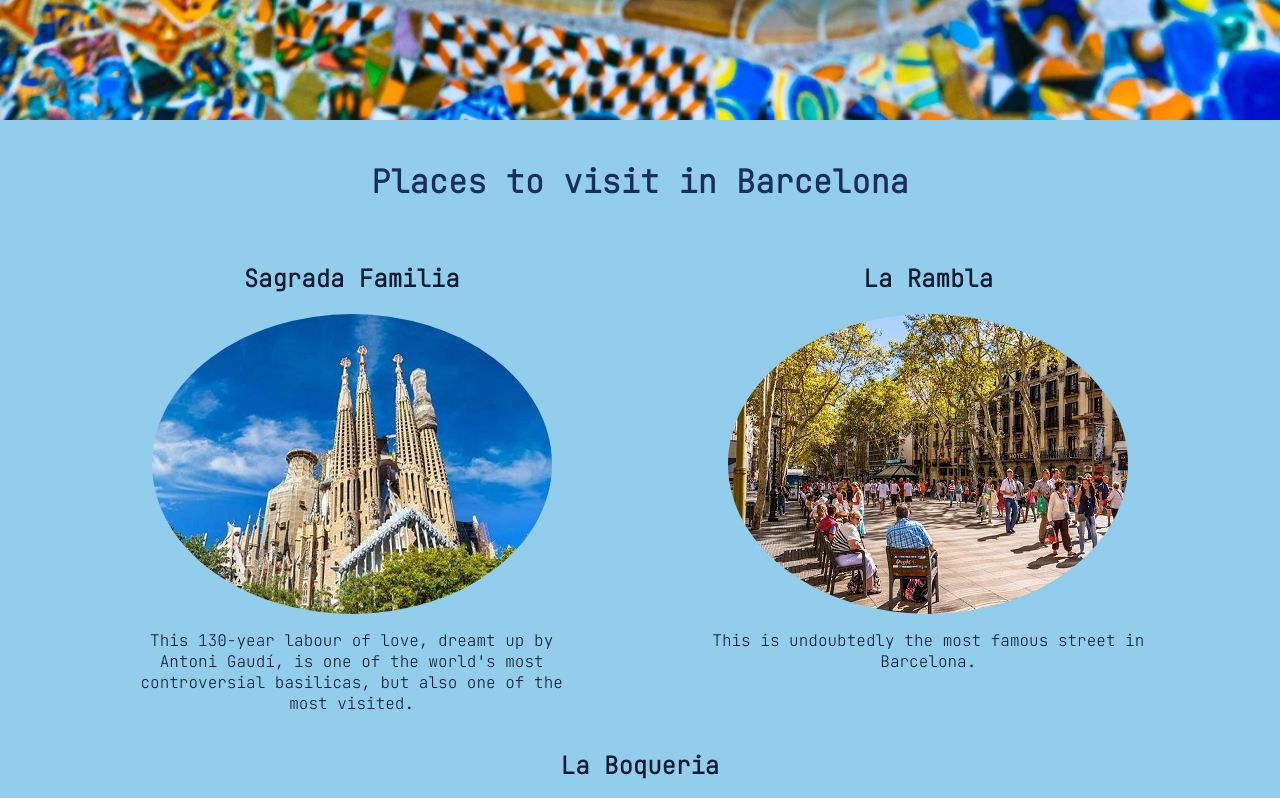
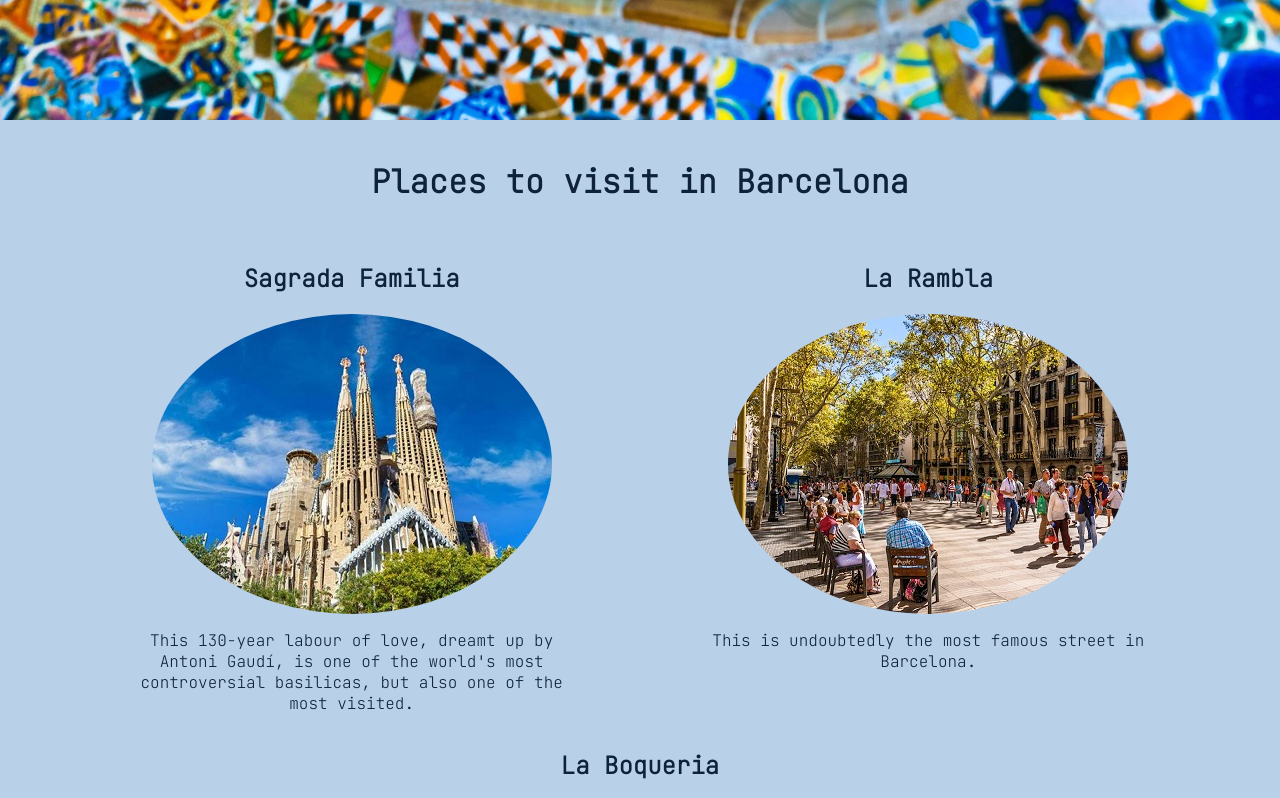
Before and after one commit to andreubltzr/hometown-page, a plain HTML site: page index.html in a window 1280 px wide. Shown: the part 680-1478 px from the top of the page. Drawn offline with Linux system fonts and the light colour scheme.

Commit message:
color changes

```diff
--- a/styles.css
+++ b/styles.css
@@ -34,19 +34,19 @@ body {
 
 #activities-title {
   margin: 0;
-  background-color: #92cdec;
+  background-color: #b9d0e9;
   padding: 40px 0;
-  color: #1a2f57;
+  color: #0e2239;
 }
 
 #activities {
   display: flex;
   justify-content: space-evenly;
-  background-color: #92cdec;
+  background-color: #b9d0e9;
   width: 100%;
   padding-bottom: 50px;
   flex-wrap: wrap;
-  color: #0e1a2f;
+  color: #0e2239;
 }
 
 .card {
```
